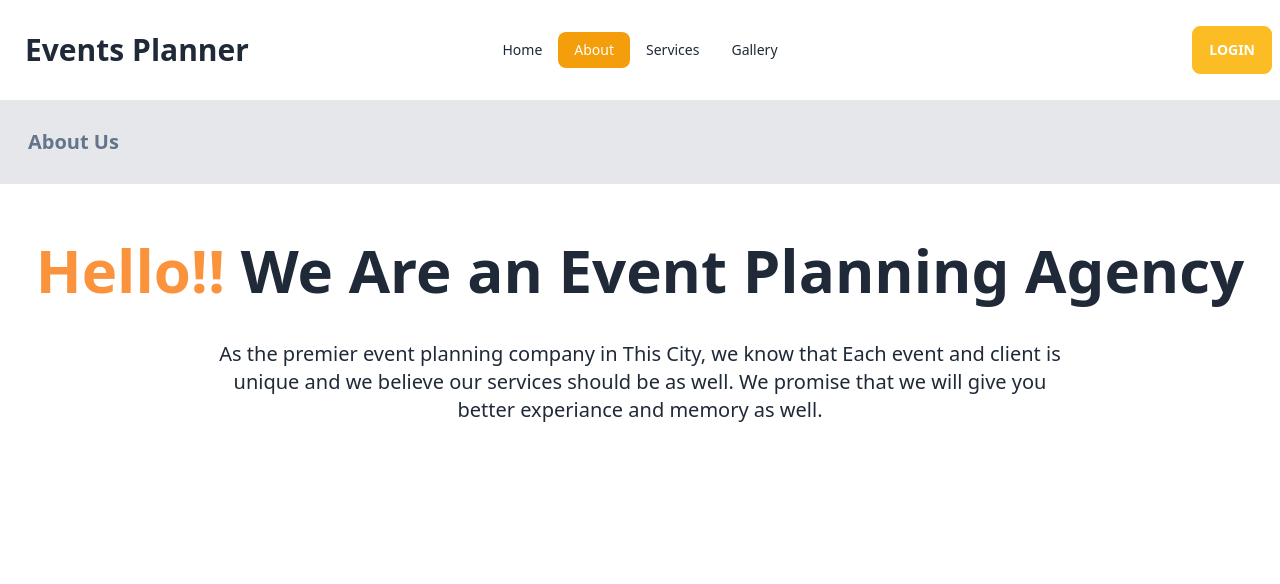
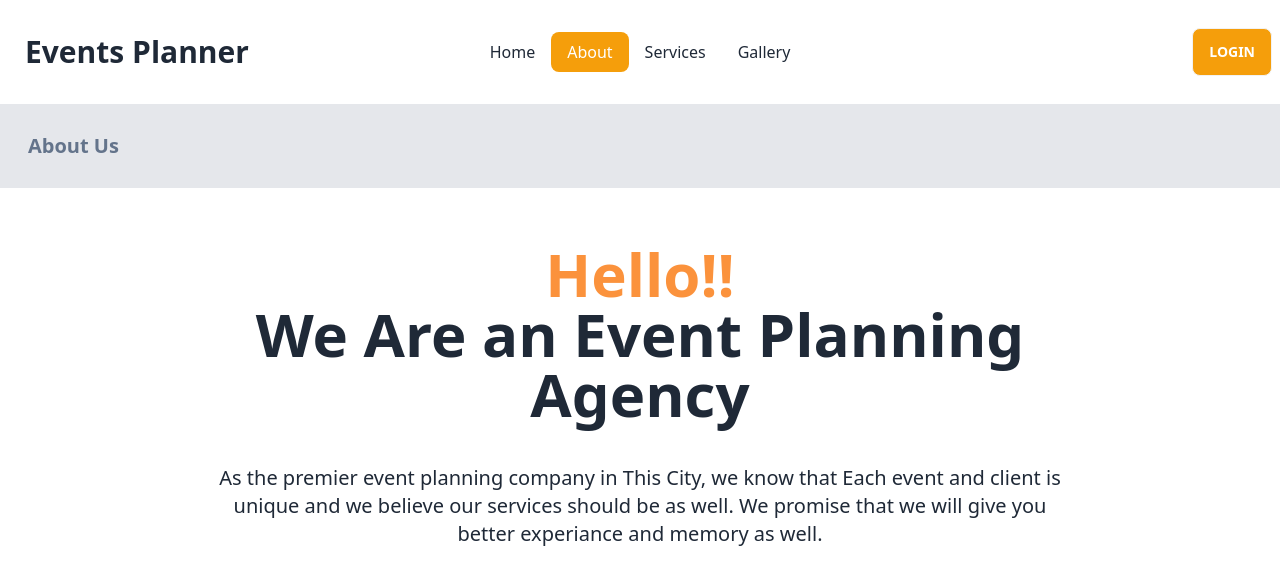
Before and after one commit to RawshanaraEity/social-event-management, a React (Vite) app: page /about in a window 1280 px wide. Shown: the top 584 px of the page. Built offline with nearby package versions, Linux system fonts and the light colour scheme.

Commit message:
added service section

```diff
--- a/src/components/Banner.jsx
+++ b/src/components/Banner.jsx
@@ -17,7 +17,7 @@ const Banner = () => {
             <p className="mb-5">
                 Planning a Wedding,Birthday Parties,Engagement or any other events in our busy city is not so easy.Thats why we are here to help you make it easy and more attractive.
             </p>
-            <button className="btn btn-warning text-white">Get Started</button>
+            <button className="btn bg-amber-500 border-none text-white">Get Started</button>
           </div>
         </div>
       </div>
--- a/src/components/ServiceCard.jsx
+++ b/src/components/ServiceCard.jsx
@@ -1,29 +1,30 @@
 
 
-// const ServiceCard = ({ service }) => {
+const ServiceCard = ({ service }) => {
 
 
-//   const { id, title, image, description, price } = service;
+  const { id, title, image, description, price } = service;
 
-//   return (
-//     <div>
-//       <div className="card w-96 bg-base-100 shadow-xl">
-//         <figure>
-//           <img className="h-64 w-full" src={image} alt="image" />
-//         </figure>
-//         <div className="card-body">
-//           <h2 className="card-title font-semibold text-2xl">{title}</h2>
-//           <p>{
-//                 description.length > 120 ? <p>{description.slice(0,120)}.....</p> : <p>{description}</p>
-//              }</p>
-//              <p className="font-bold text-lg">Price: ${price}</p>
-//           <div className="card-actions justify-end">
-//             <button className="btn bg-amber-500 font-semibold text-white">Show Details</button>
-//           </div>
-//         </div>
-//       </div>
-//     </div>
-//   );
-// };
+  return (
+    <div>
+      <div className="card bg-base-100 shadow-xl">
+        <figure>
+          <img className="h-64 w-full" src={image} alt="image" />
+        </figure>
+        <div className="card-body">
+          <h2 className="card-title font-semibold text-2xl">{title}</h2>
+          <p>{
+                description.length > 120 ? <p>{description.slice(0,120)}.....</p> : <p>{description}</p>
+             }</p>
 
-// export default ServiceCard;
+          <div className="card-actions justify-end mt-5">
+          <p className="font-bold text-lg">Price: ${price}</p>
+            <button className="btn bg-amber-500 text-lg font-semibold capitalize text-white">Show Details</button>
+          </div>
+        </div>
+      </div>
+    </div>
+  );
+};
+
+export default ServiceCard;
--- a/src/components/ServicesCards.jsx
+++ b/src/components/ServicesCards.jsx
@@ -1,20 +1,20 @@
-// import ServiceCard from "./serviceCard";
+import ServiceCard from "./serviceCard";
 
 
-// const ServicesCards = ({services}) => {
+const ServicesCards = ({services}) => {
 
-//     console.log(services)
+    console.log(services)
 
-//     return (
-//         <div className="p-10">
-//              <h2 className="text-5xl font-bold text-center mb-10">Our Services</h2>
-//             <div className="grid grid-cols-1 md:grid-cols-2 lg:grid-cols-3 gap-8">
-//              {
-//                 services.map(service => <ServiceCard key={service.id} service={service} ></ServiceCard>)
-//              }
-//             </div>
-//         </div>
-//     );
-// };
+    return (
+        <div className="py-14 px-5">
+             <h2 className="text-5xl font-bold text-center mb-10">Our Services</h2>
+            <div className="grid grid-cols-1 md:grid-cols-2 lg:grid-cols-3 gap-5 mt-14">
+             {
+                services.map(service => <ServiceCard key={service.id} service={service} ></ServiceCard>)
+             }
+            </div>
+        </div>
+    );
+};
 
-// export default ServicesCards;
+export default ServicesCards;
--- a/src/home/AboutUs.jsx
+++ b/src/home/AboutUs.jsx
@@ -4,7 +4,7 @@ const AboutUs = () => {
     return (
         <div>
              <div className='text-center my-14'>
-                <h2 className='text-6xl font-semibold'><span className='text-orange-400'>Hello!!</span> We Are an Event Planning Agency</h2>
+                <h2 className='w-2/3 mx-auto text-6xl font-semibold'><span className='text-orange-400'>Hello!!</span> <br /> We Are an Event Planning Agency</h2>
                 <p className='my-10 w-2/3 mx-auto text-xl font-medium'>As the premier event planning company in This City, we know that Each event and client is unique and we believe our services should be as well. We promise that we will give you better experiance and memory as well.</p>
             </div>
         </div>
--- a/src/home/NavBar.jsx
+++ b/src/home/NavBar.jsx
@@ -4,16 +4,16 @@ import { Link, NavLink } from "react-router-dom";
 const NavBar = () => {
 
     const navLinks = <>
-        <li> <NavLink to='/' className={({ isActive, isPending }) =>
+        <li className="text-base font-medium"> <NavLink to='/' className={({ isActive, isPending }) =>
                 isPending ? "pending" : isActive ? "bg-amber-500 text-white" : ""
               }>Home</NavLink></li>
-        <li> <NavLink to='/about' className={({ isActive, isPending }) =>
+        <li className="text-base font-medium"> <NavLink to='/about' className={({ isActive, isPending }) =>
                 isPending ? "pending" : isActive ? "bg-amber-500 text-white" : ""
               }>About</NavLink></li>
-        <li> <NavLink to='/services' className={({ isActive, isPending }) =>
+        <li className="text-base font-medium"> <NavLink to='/services' className={({ isActive, isPending }) =>
                 isPending ? "pending" : isActive ? "bg-amber-500 text-white" : ""
               }>Services</NavLink></li>
-        <li> <NavLink to='/gallery' className={({ isActive, isPending }) =>
+        <li className="text-base font-medium"> <NavLink to='/gallery' className={({ isActive, isPending }) =>
                 isPending ? "pending" : isActive ? "bg-amber-500 text-white" : ""
               }>Gallery</NavLink></li>
     </>
@@ -40,7 +40,7 @@ const NavBar = () => {
     </ul>
   </div>
   <div className="navbar-end">
-    <Link to='/login'><button className="btn btn-warning text-white ">Login</button></Link>
+    <Link to='/login'><button className="btn bg-amber-500 text-white ">Login</button></Link>
   </div>
 </div>
         </div>
```
